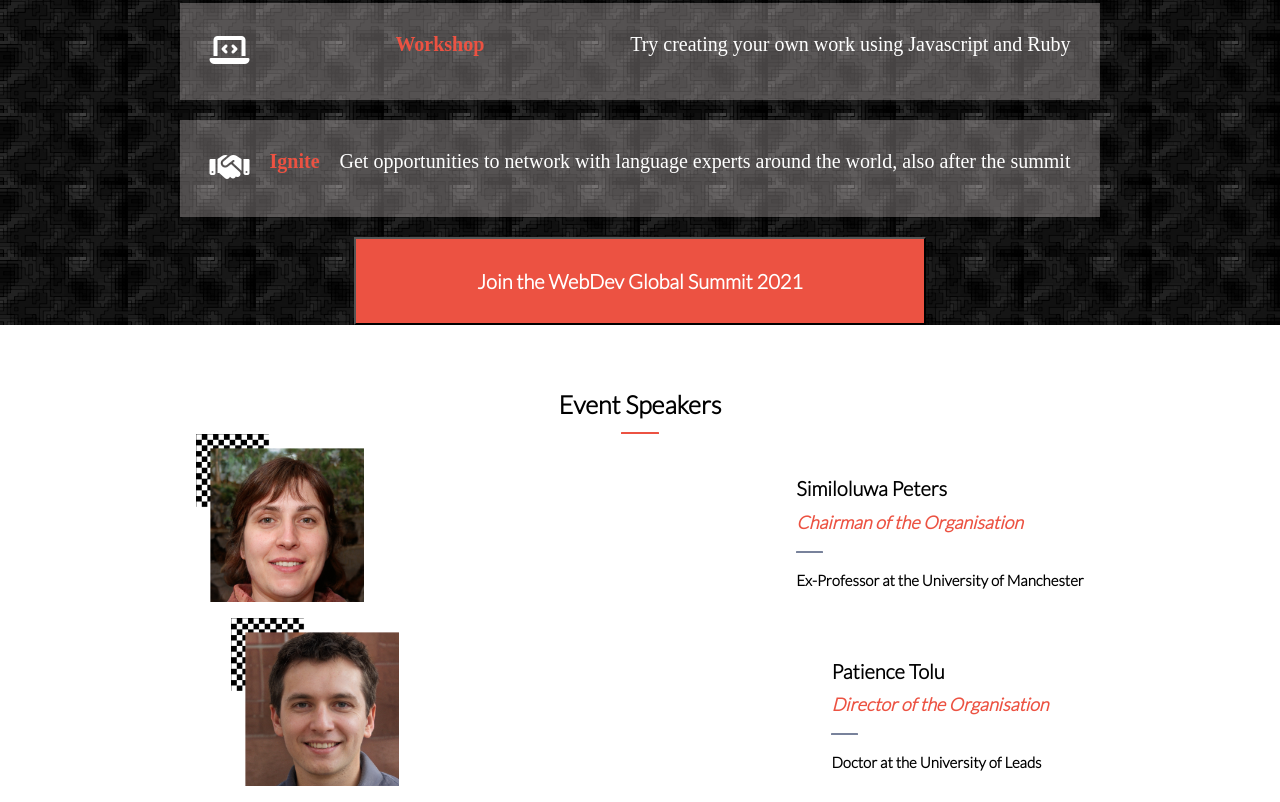
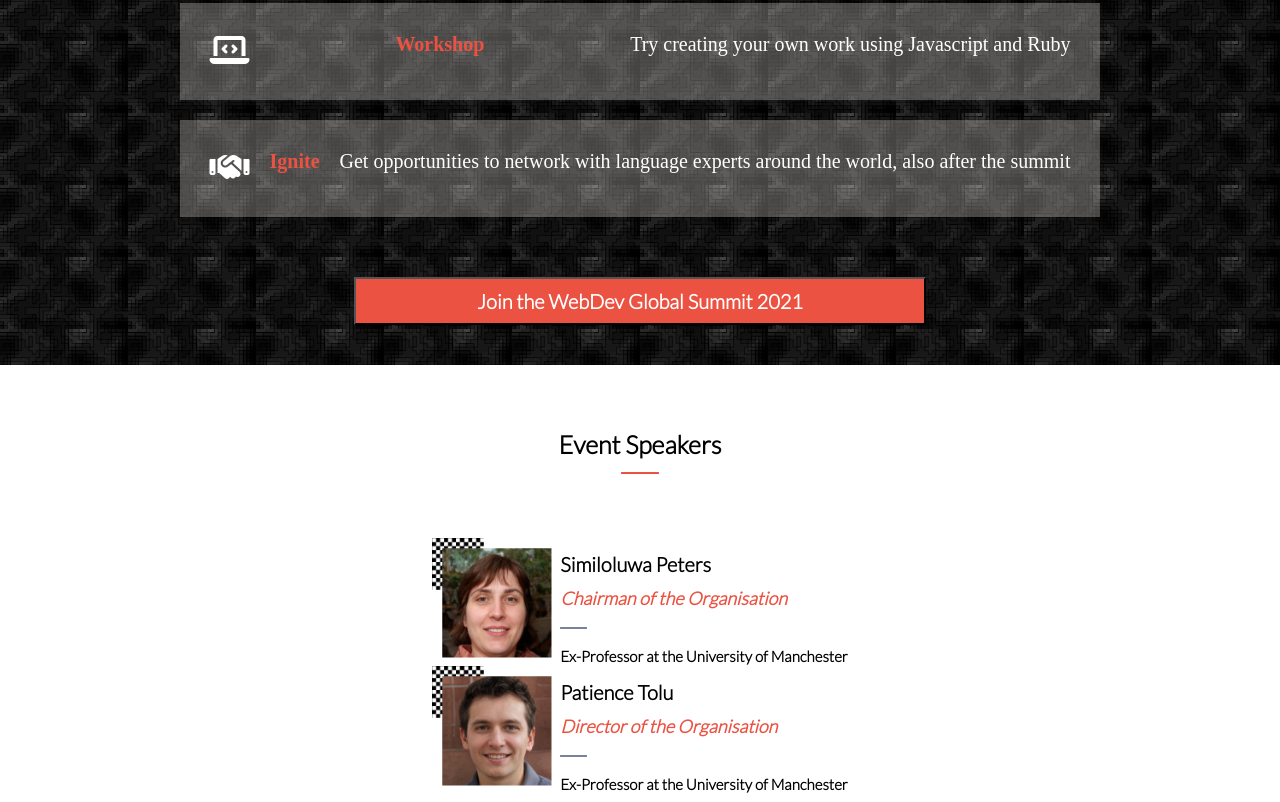
Before and after one commit to Whoistolu/open_source_conference_page, a website: page index.html in a window 1280 px wide. Shown: the part 1360-2162 px from the top of the page. Drawn offline with Linux system fonts and the light colour scheme; a web font is replaced by a local one.

Commit message:
Add new modifications

```diff
--- a/index.html
+++ b/index.html
@@ -60,6 +60,7 @@
 
             <div class="mobile-third-page">
                 <h2 id="event">Event Speakers</h2>
+                <div class="image-container">
                     <div class="speaker1">
                         <div class="speaker-image">
                             <img src="img/1.png" alt="speaker-1">
@@ -70,14 +71,15 @@
                             <h4>Ex-Professor at the University of Manchester</h4>
                         </div>
                     </div>
-                <div class="speaker2">
+                    <div class="speaker1">
                         <div class="speaker-image">
                             <img src="img/2.png" alt="speaker-2">
                         </div>
                         <div>
                             <h2>Patience Tolu</h2>
                             <h3>Director of the Organisation</h3>
-                        <h4>Doctor at the University of Leads</h4>
+                            <h4>Ex-Professor at the University of Manchester</h4>
+                        </div>
                     </div>
                 </div>
             </div>
--- a/style.css
+++ b/style.css
@@ -152,8 +152,8 @@
   font-weight: 600;
   color: #fff;
   background-color: #ec5242;
-  margin: 0 auto;
-  padding: 30px;
+  margin: 2em auto;
+  padding: 10px;
   text-decoration: none;
 }
 
@@ -183,8 +183,18 @@
 
 .speaker1 {
   display: flex;
+  align-items: center;
   justify-content: center;
+  margin: 0 10%;
+}
+
+.image-container {
+  flex-wrap: wrap;
+  flex-direction: row;
   align-items: center;
+  width: 100%;
+  justify-content: center;
+  margin-top: 5%;
 }
 
 .speaker1 img {
@@ -192,15 +202,11 @@
   height: 100%;
 }
 
-.speaker2 img {
-  width: 100%;
-  height: 100%;
-}
+.speaker-image {
+  width: 8em;
+  height: 8em;
+  flex-shrink: 0;
 
-
-.speaker-image {
-  flex-shrink: 0;
-  flex-grow: 0;
 }
 
 .speaker1 h2 {
@@ -231,42 +237,3 @@
   font-family: 'Lato', sans-serif;
   font-size: 15px;
 }
-
-.speaker2 {
-  display: flex;
-  justify-content: center;
-  align-items: center;
-}
-
-.speaker2 h2 {
-  font-family: 'Lato', sans-serif;
-  font-size: 20px;
-  font-weight: 900;
-}
-
-.speaker2 h3 {
-  font-family: 'Lato', sans-serif;
-  font-size: 18px;
-  color: #ec5242;
-  font-style: italic;
-  padding-top: 0.6em;
-}
-
-.speaker2 h3::after {
-  content: "";
-  background-color: #78829b;
-  display: block;
-  width: 1.5em;
-  height: 2px;
-  border-radius: 0.5px;
-  margin: 1em 0;
-}
-
-.speaker2 h4 {
-  font-family: 'Lato', sans-serif;
-  font-size: 15px;
-}
-
-.mobile-third-page img {
-  width: 30%;
-}
```
Also changed, not shown: img/dezani.jpeg (deleted). Lines whose indentation alone changed are shown as unchanged.
